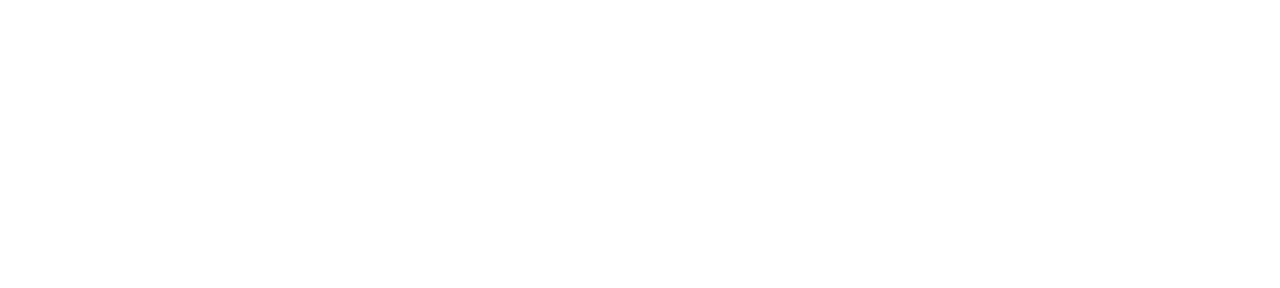
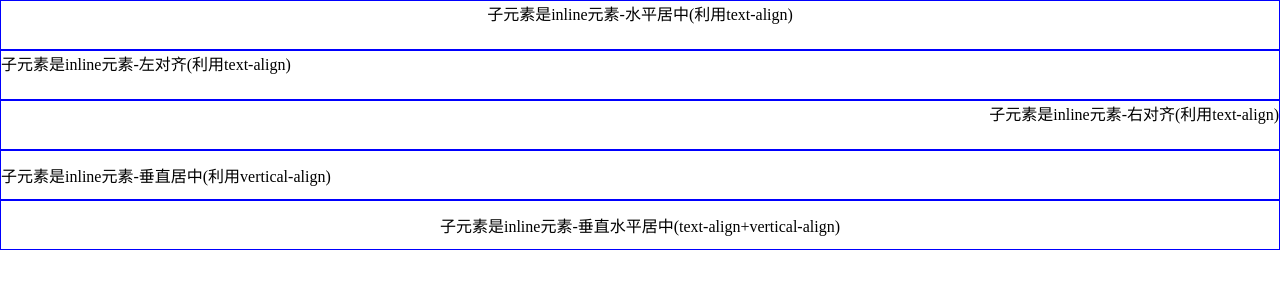
Before and after one commit to Untitled877/practice-1, a website: page index.html in a window 1280 px wide. Drawn offline with Linux system fonts and the light colour scheme.

Commit message:
feat: 内联元素的水平垂直居中及左右对齐

```diff
--- a/index.html
+++ b/index.html
@@ -9,6 +9,23 @@
     <link rel="stylesheet" href="style.css">
 </head>
 <body>
+    <div class="part1">
+        <div class="father1">
+            <span class="child1">子元素是inline元素-水平居中(利用text-align)</span>
+        </div>
+        <div class="father2">
+            <span class="child2">子元素是inline元素-左对齐(利用text-align)</span>
+        </div>
+        <div class="father3">
+            <span class="child3">子元素是inline元素-右对齐(利用text-align)</span>
+        </div>
+        <div class="father4">
+            <span class="child4">子元素是inline元素-垂直居中(利用vertical-align)</span>
+        </div>
+        <div class="father5">
+            <span class="child5">子元素是inline元素-垂直水平居中(text-align+vertical-align)</span>
+        </div>
 
+    </div>
 </body>
 </html>
--- a/style.css
+++ b/style.css
@@ -0,0 +1,40 @@
+* {
+    margin: 0;
+    padding: 0;
+    box-sizing: border-box;
+}
+.part1 {
+
+}
+.part1 > .father1 {
+    height: 50px;
+    border: 1px solid blue;
+    text-align: center;
+}
+.part1 > .father2 {
+    height: 50px;
+    border: 1px solid blue;
+    text-align: left;
+}
+.part1 > .father3 {
+    height: 50px;
+    border: 1px solid blue;
+    text-align: right;
+}
+.part1 > .father4 {
+    height: 50px;
+    line-height: 50px;
+    border: 1px solid blue;
+}
+.part1 > .father4 > .child4 {
+    vertical-align: middle;
+}
+.part1 > .father5 {
+    height: 50px;
+    line-height: 50px;
+    text-align: center;
+    border: 1px solid blue;
+}
+.part1 > .father5 > .child5 {
+    vertical-align: middle;
+}
```
